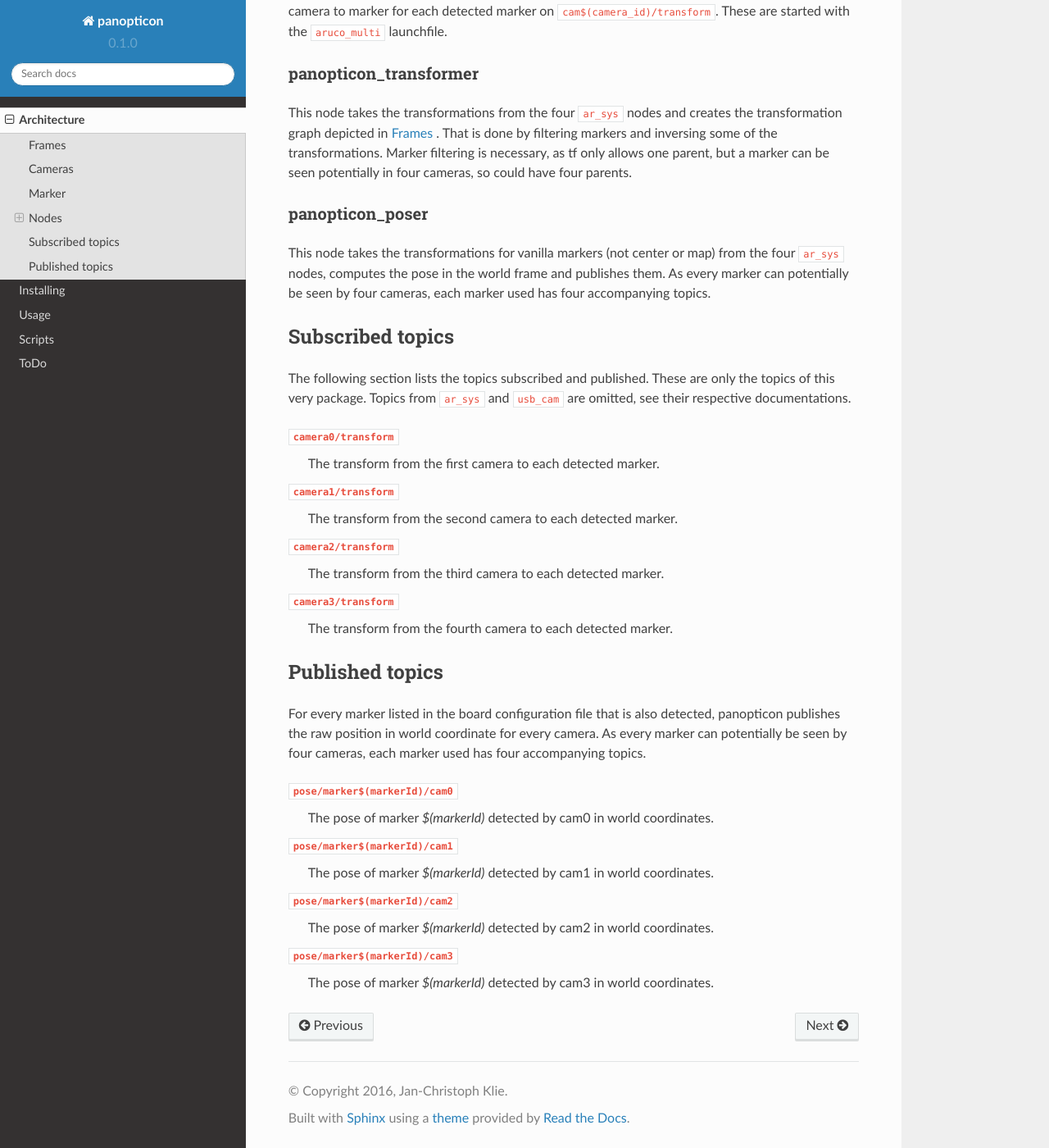
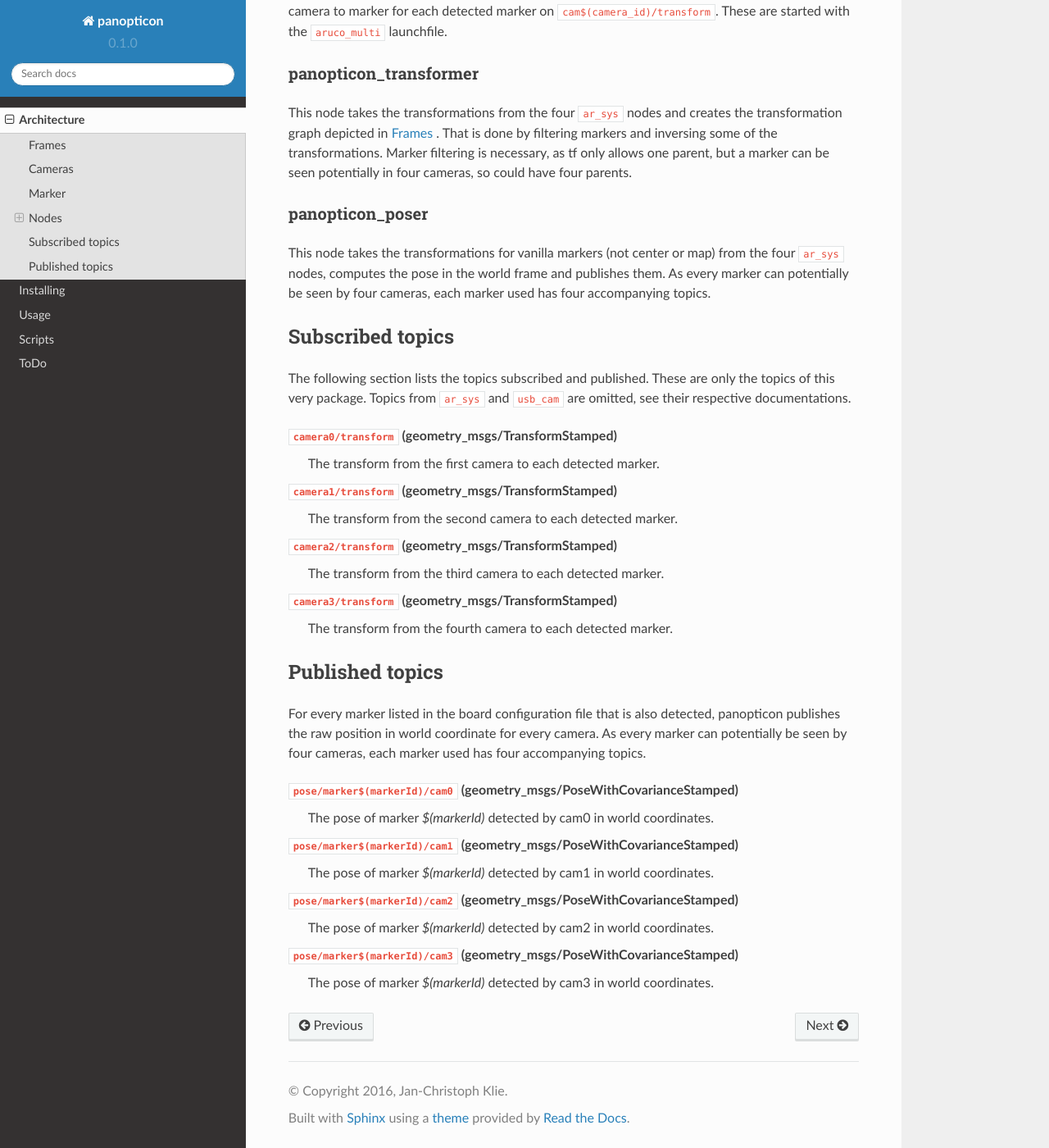
Before and after one commit to tud-rmr/ros-panopticon, a Sphinx documentation site: the page built from docs/arch.rst, in a window 1280 px wide and 1400 px high, scrolled down 2421 px. Shown: the whole window at 82% size. Built offline with Sphinx 7.4.7 and the Read the Docs theme 2.0.0, drawn with Linux system fonts in a browser that asks for light colours.

Commit message:
First alpha of documentation finished

```diff
--- a/docs/arch.rst
+++ b/docs/arch.rst
@@ -67,13 +67,13 @@
 
 The following section lists the topics subscribed and published. These are only the topics of this very package. Topics from ``ar_sys`` and ``usb_cam`` are omitted, see their respective documentations.
 
-``camera0/transform``
+``camera0/transform`` (geometry_msgs/TransformStamped)
 	The transform from the first camera to each detected marker.
-``camera1/transform``
+``camera1/transform`` (geometry_msgs/TransformStamped)
 	The transform from the second camera to each detected marker.
-``camera2/transform``
+``camera2/transform`` (geometry_msgs/TransformStamped)
 	The transform from the third camera to each detected marker.
-``camera3/transform``
+``camera3/transform`` (geometry_msgs/TransformStamped)
 	The transform from the fourth camera to each detected marker.
 
 Published topics
@@ -81,13 +81,13 @@
 
 For every marker listed in the board configuration file that is also detected, panopticon publishes the raw position in world coordinate for every camera. As every marker can potentially be seen by four cameras, each marker used has four accompanying topics.
 
-``pose/marker$(markerId)/cam0``
+``pose/marker$(markerId)/cam0`` (geometry_msgs/PoseWithCovarianceStamped)
 	The pose of marker *$(markerId)* detected by cam0 in world coordinates.
-``pose/marker$(markerId)/cam1``
+``pose/marker$(markerId)/cam1`` (geometry_msgs/PoseWithCovarianceStamped)
 	The pose of marker *$(markerId)* detected by cam1 in world coordinates.
-``pose/marker$(markerId)/cam2``
+``pose/marker$(markerId)/cam2`` (geometry_msgs/PoseWithCovarianceStamped)
 	The pose of marker *$(markerId)* detected by cam2 in world coordinates.
-``pose/marker$(markerId)/cam3``
+``pose/marker$(markerId)/cam3`` (geometry_msgs/PoseWithCovarianceStamped)
 	The pose of marker *$(markerId)* detected by cam3 in world coordinates.
 
 
--- a/docs/todo.rst
+++ b/docs/todo.rst
@@ -14,6 +14,11 @@
 -----------
 
 Right now, for every marker of interest, the system returns at most four estimated positions (depends on how many cameras see the marker). To make it more accurate and useful, this information has to be merged into one. There are many different approaches, from ad-hoc trial-and-error to dedicated ROS packages, like `robot_localization`_ . A launch file for that has already been started, some work is missing there. Another idea is to write a custom node that weights a (moving) average with the time of the positions and the distance to the corners.
+
+Covariance
+----------
+
+It was planned to use ``robot_localization`` as the data fusion package of choice. As it requires information about the covariance, ``panopticon`` publishes ``geometry_msgs/PoseWithCovarianceStamped`` messages. Right now, the covariance is fixed. In order to make it more reasonable, it has to be computed somehow instead of fixing it.
 
 Calibration
 -----------
```
